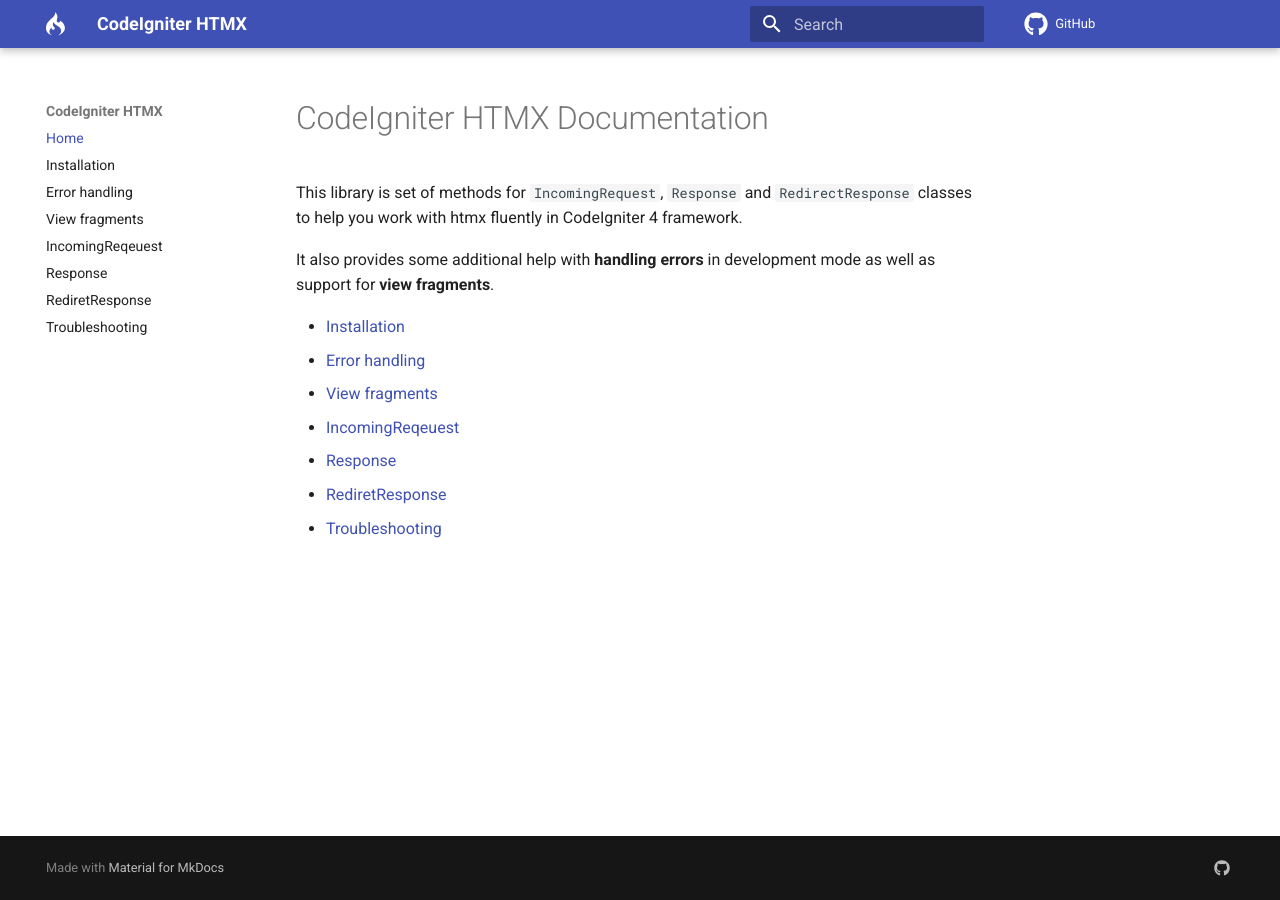
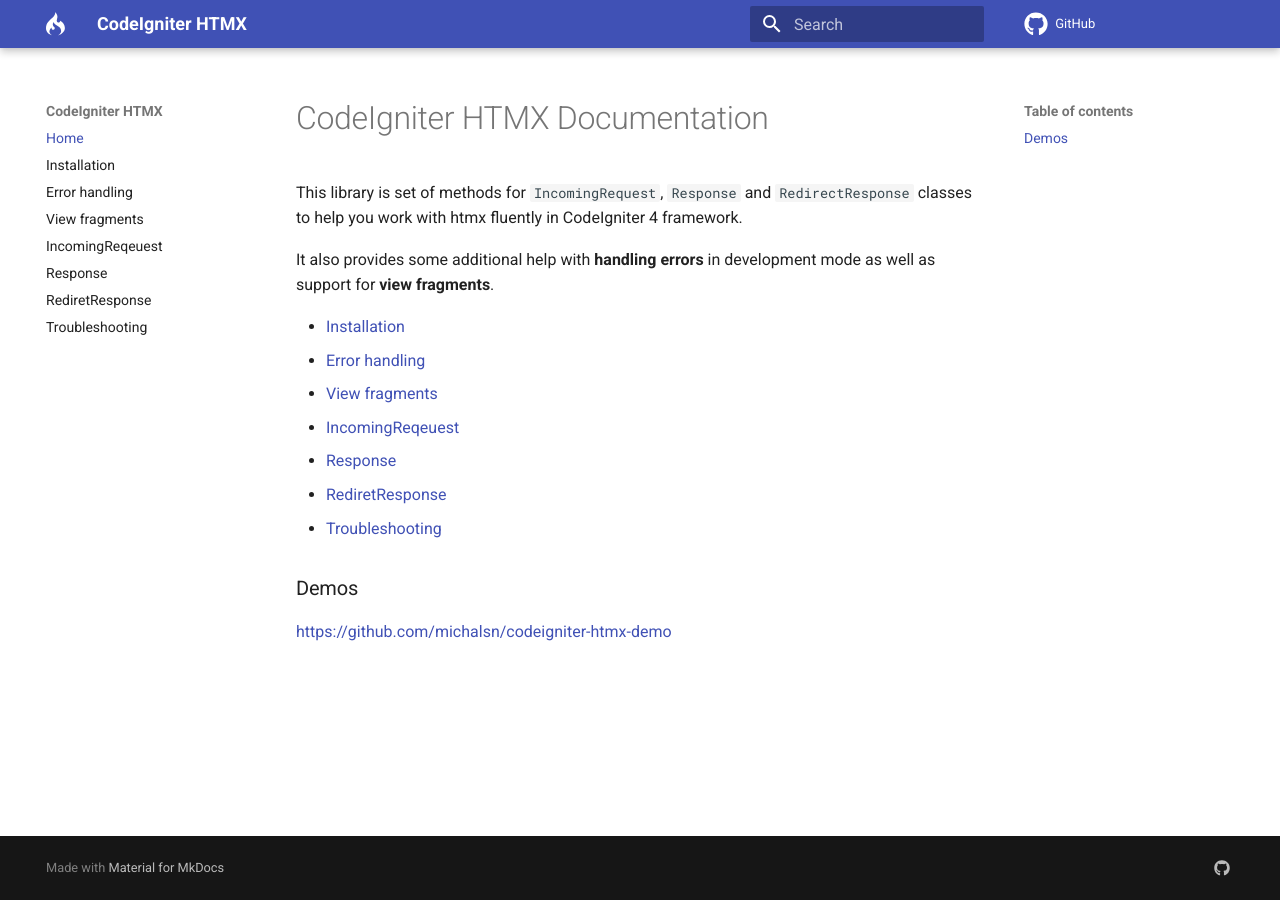
Before and after one commit to michalsn/codeigniter-htmx, an MkDocs documentation site: the page built from docs/index.md, in a window 1280 px wide. Built offline with MkDocs 1.6.1 and Material for MkDocs 9.7.7, drawn with Linux system fonts in a browser that asks for light colours; comment, search, counter and statistics services are not loaded; a style sheet for code colours, icons or effects is not loaded.

Commit message:
add link to demos

```diff
--- a/docs/index.md
+++ b/docs/index.md
@@ -11,3 +11,8 @@ It also provides some additional help with **handling errors** in development mo
 * [Response](response.md)
 * [RediretResponse](redirect_response.md)
 * [Troubleshooting](troubleshooting.md)
+
+
+### Demos
+
+[https://github.com/michalsn/codeigniter-htmx-demo](https://github.com/michalsn/codeigniter-htmx-demo)
```
